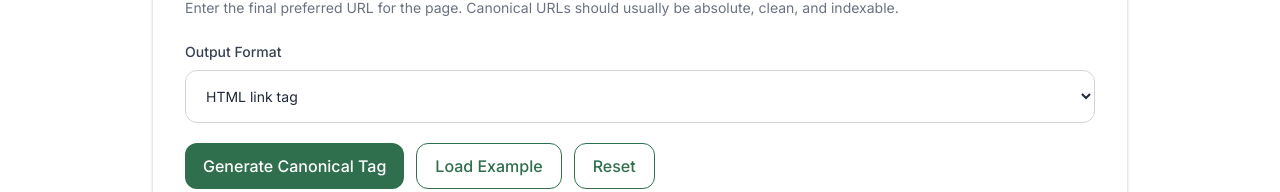
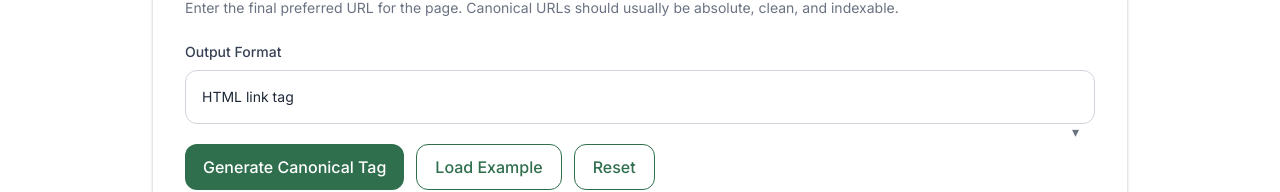
Before and after one commit to vaarunsonawwane-ops/yoryantra-new, a Next.js app: page /tools/canonical-tag-generator in a window 1280 px wide. Shown: the part 507-699 px from the top of the page. Built offline with nearby package versions, Linux system fonts and the light colour scheme.

Commit message:
Canonical Tag Generator drop down fix

```diff
--- a/app/tools/canonical-tag-generator/ToolClient.tsx
+++ b/app/tools/canonical-tag-generator/ToolClient.tsx
@@ -3,6 +3,7 @@
 import { useState } from "react";
 import Link from "next/link";
 import ToolShell from "@/app/components/ToolShell";
+import YoryantraSelect from "@/app/components/YoryantraSelect";
 
 type CanonicalIssue = {
   level: "Warning" | "Suggestion";
@@ -86,19 +87,19 @@ export default function ToolClient() {
           Output Format
         </label>
 
-        <select
+        <YoryantraSelect
           value={outputMode}
-          onChange={(event) => {
-            setOutputMode(event.target.value as OutputMode);
+          onChange={(value) => {
+            setOutputMode(value as OutputMode);
             setOutput("");
             setError("");
           }}
-          className="w-full rounded-xl border border-gray-300 p-4 text-sm outline-none focus:ring-2 focus:ring-[var(--green)] focus:border-transparent transition"
-        >
-          <option value="html">HTML link tag</option>
-          <option value="nextjs">Next.js metadata alternates</option>
-          <option value="json">JSON summary</option>
-        </select>
+          options={[
+            { label: "HTML link tag", value: "html" },
+            { label: "Next.js metadata alternates", value: "nextjs" },
+            { label: "JSON summary", value: "json" },
+          ]}
+        />
       </div>
 
       <div className="mt-5 flex flex-wrap gap-3">
```
